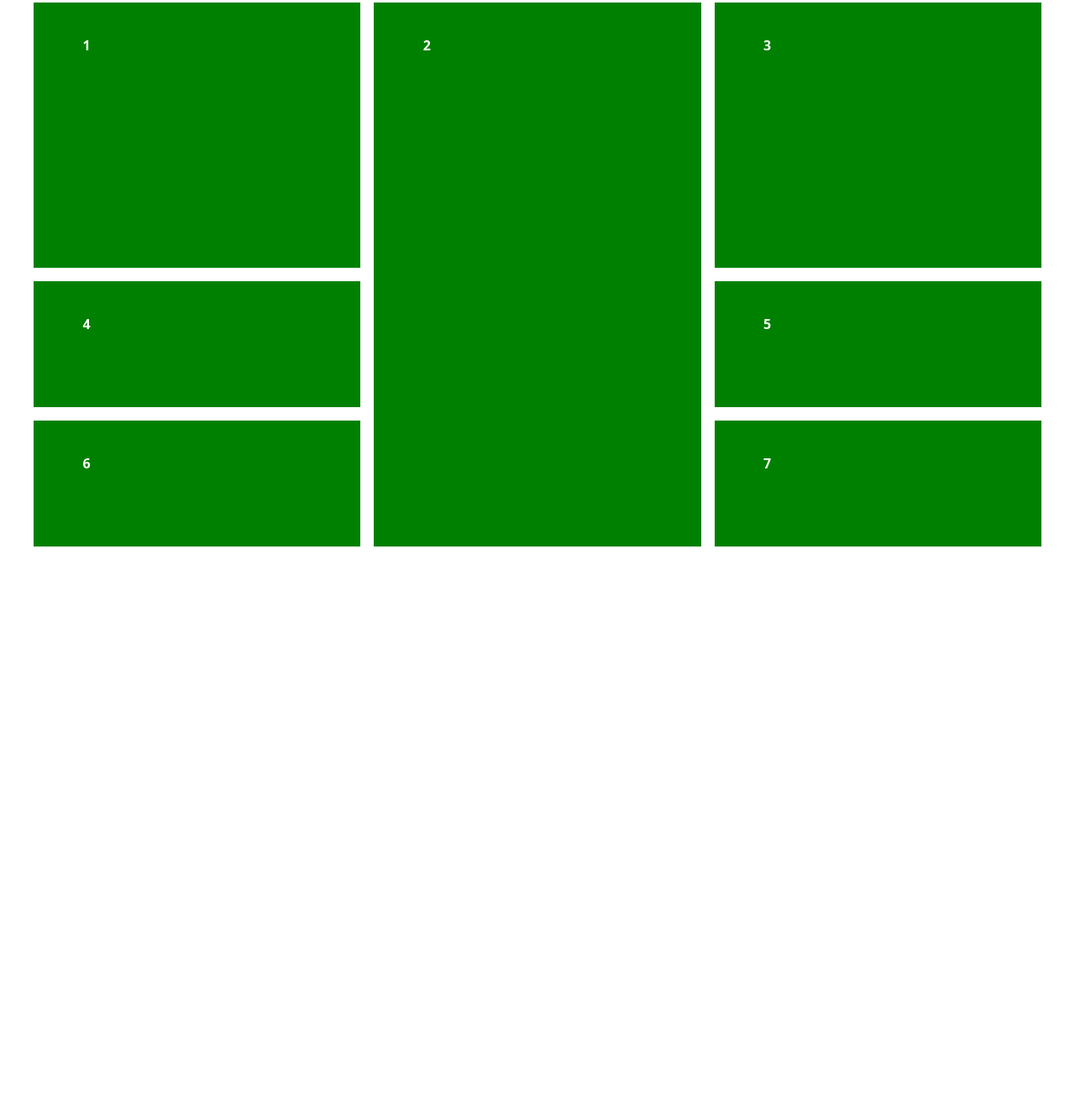
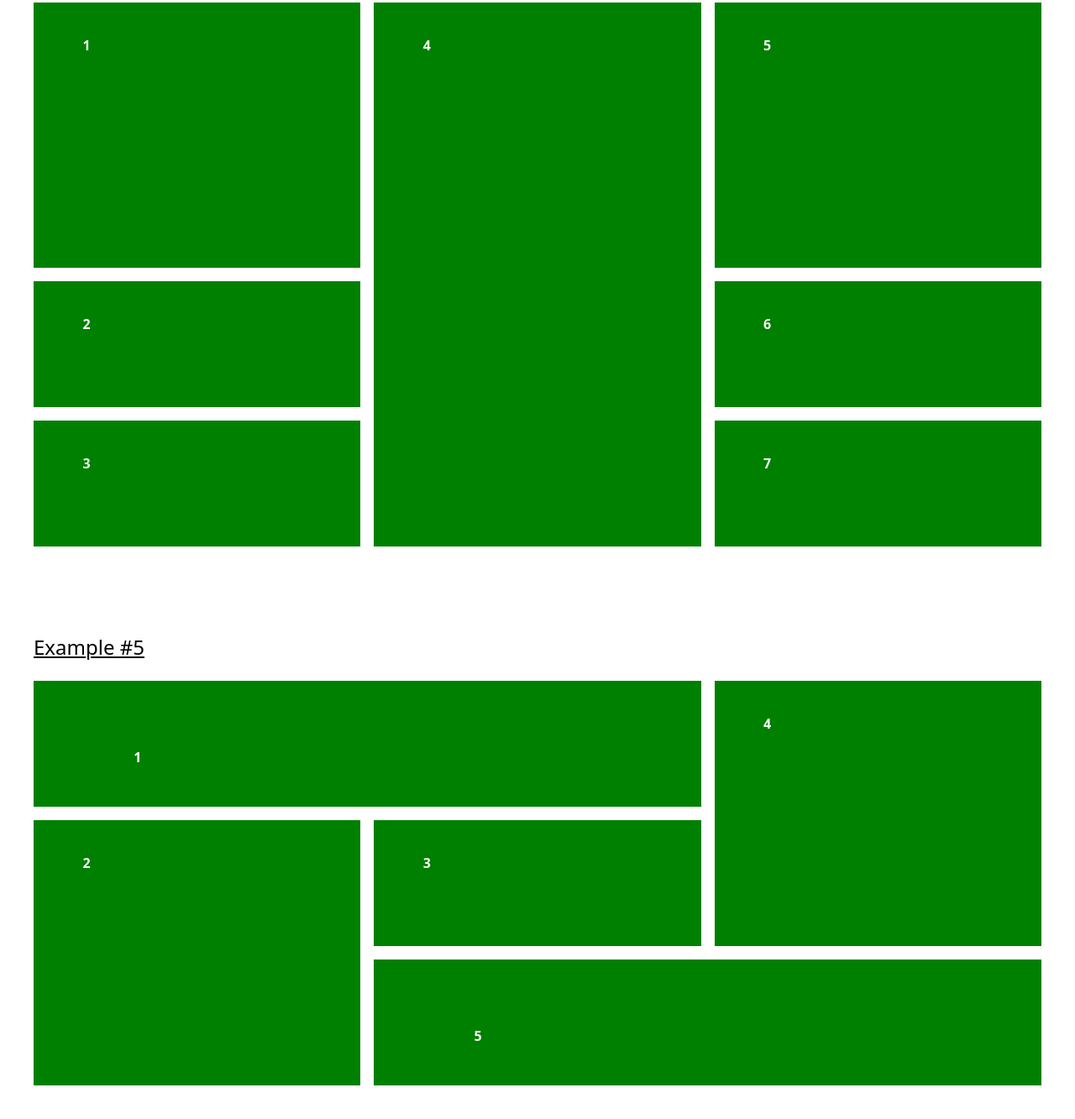
Before and after one commit to Marcos-Auguusto/guia_tailwind, a website: page templates/grids.html in a window 1280 px wide. Shown: the part 1873-3206 px from the top of the page at 84% size. Before the commit the page ends 2564 px from the top, so only its background shows below. Drawn offline with Linux system fonts and the light colour scheme.

Commit message:
create/ five grid

```diff
--- a/templates/grids.html
+++ b/templates/grids.html
@@ -52,13 +52,23 @@
       <h2 class="my-6 text-2xl underline underline-offset-2">Example #4</h2>
       <div class="grid grid-cols-3 grid-rows-4 gap-x-4 gap-y-4">
         <div class="box row-span-2">1</div>
-        <div class="box row-span-4">2</div>
-        <div class="box row-span-2">3</div>
-        <div class="box">4</div>
-        <div class="box">5</div>
+        <div class="box row-start-3">2</div>
+        <div class="box row-start-4">3</div>
+        <div class="box row-span-4">4</div>
+        <div class="box row-span-2">5</div>
         <div class="box">6</div>
         <div class="box">7</div>
       </div>
     </div>
+    <div class="mx-auto p-10">
+      <h2 class="my-6 text-2xl underline underline-offset-2">Example #5</h2>
+      <div class="grid grid-cols-3 grid-rows-3 gap-x-4 gap-y-4">
+        <div class="box col-start-1 col-end-3">1</div>
+        <div class="box row-start-2 row-end-4">2</div>
+        <div class="box row-start-2">3</div>
+        <div class="box row-start-1 row-end-3">4</div>
+        <div class="box col-start-2 col-end-4">5</div>
+      </div>
+    </div>
   </body>
 </html>
```
Also changed, not shown: static/css/output.css.
